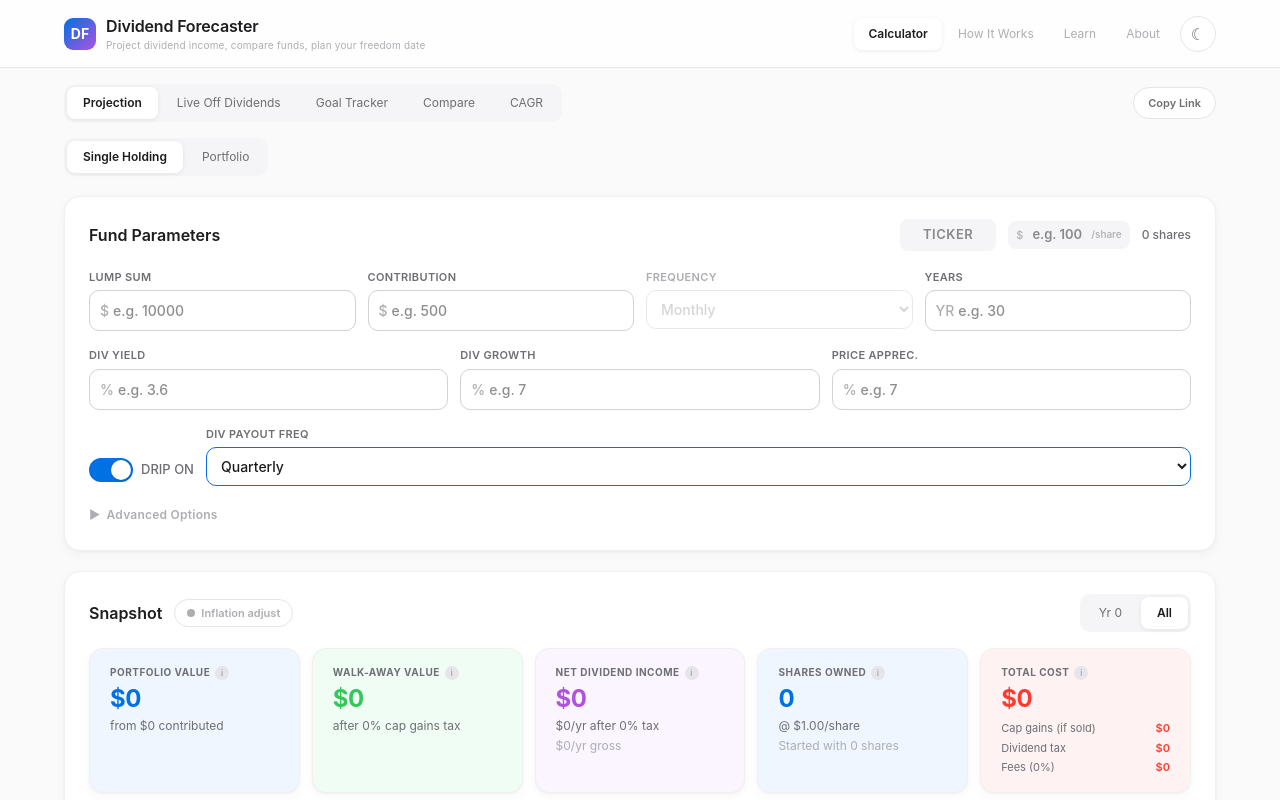
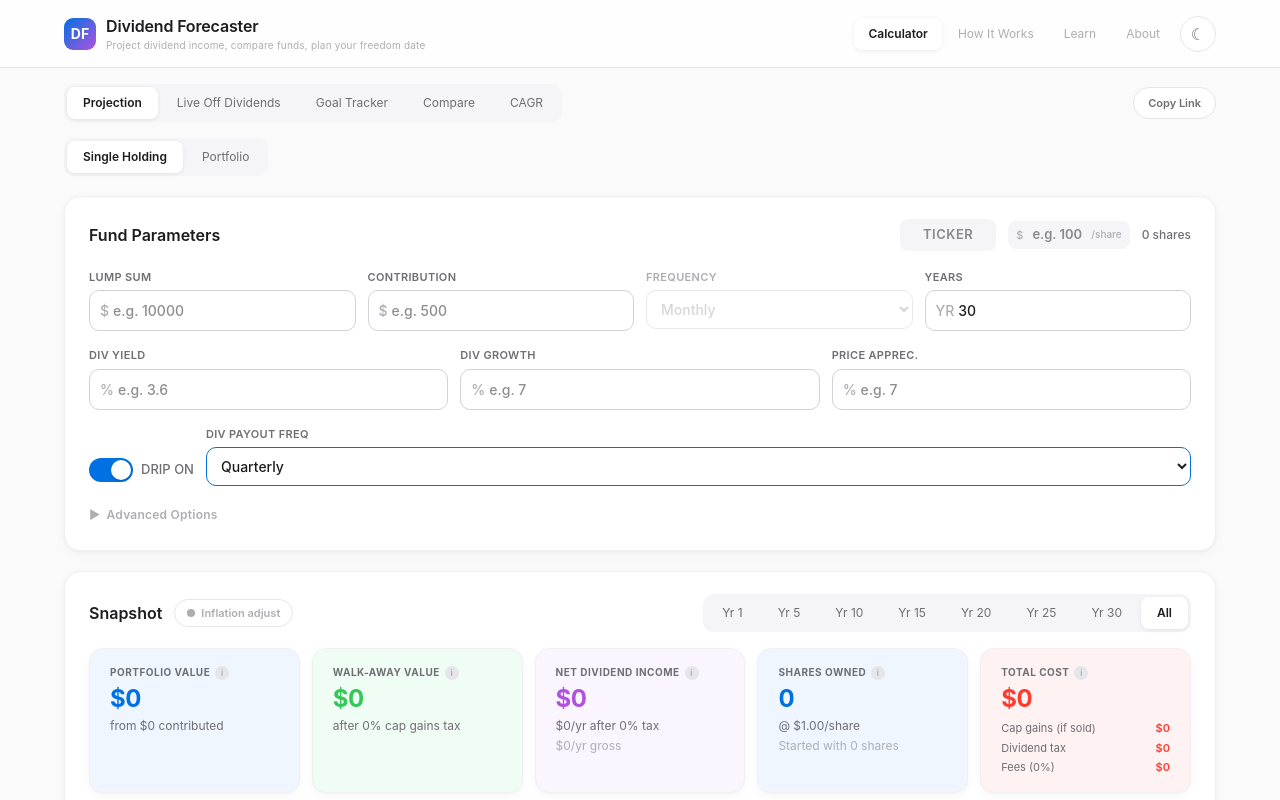
Before and after one commit to zahidrehman0777/dividend-forecaster, a React (Vite) app: page / in a window 1280 px wide. Shown: the top 800 px of the page. Built offline with nearby package versions, Linux system fonts and the light colour scheme.

Commit message:
v1.7: Years field defaults to 30 on Projection/Portfolio/LiveOff/Goal/Compare tabs

```diff
--- a/src/dividend-forecaster-v2.jsx
+++ b/src/dividend-forecaster-v2.jsx
@@ -277,7 +277,7 @@ export default function DividendForecasterV2() {
   });
 
   const defaultInp = {
-    ticker:"", lumpSum:0, contribAmt:0, contribFreq:"monthly", years:0, sharePrice:0,
+    ticker:"", lumpSum:0, contribAmt:0, contribFreq:"monthly", years:30, sharePrice:0,
     divYield:0, divGrowth:0, appreciation:0, expenseRatio:0, divTaxRate:0, capGainsTaxRate:0, drip:true,
     divFrequency:"quarterly", splitRatio:"none", splitInterval:0, costOfLiving:0, inflation:0,
   };
@@ -321,7 +321,7 @@ export default function DividendForecasterV2() {
     { id:2, ticker:"", alloc:30, divYield:0, divGrowth:0, appreciation:0, expenseRatio:0, divFrequency:"quarterly", sharePrice:0 },
     { id:3, ticker:"", alloc:20, divYield:0, divGrowth:0, appreciation:0, expenseRatio:0, divFrequency:"quarterly", sharePrice:0 },
   ]);
-  const [pfShared, setPfShared] = useState({ lumpSum:0, contribAmt:0, contribFreq:"monthly", years:0, drip:true, divTaxRate:0, capGainsTaxRate:0, inflation:0, costOfLiving:0 });
+  const [pfShared, setPfShared] = useState({ lumpSum:0, contribAmt:0, contribFreq:"monthly", years:30, drip:true, divTaxRate:0, capGainsTaxRate:0, inflation:0, costOfLiving:0 });
   const [pfChartTab, setPfChartTab] = useState("combined");
   const [pfSelectedYear, setPfSelectedYear] = useState("all");
   const [pfInflationAdj, setPfInflationAdj] = useState(false);
@@ -458,7 +458,7 @@ export default function DividendForecasterV2() {
     { id:1, name:"Fund 1", holdings:[{ id:1, ticker:"", alloc:100, sharePrice:0, divYield:0, divGrowth:0, appreciation:0, expenseRatio:0, divFrequency:"quarterly" }]},
     { id:2, name:"Fund 2", holdings:[{ id:1, ticker:"", alloc:100, sharePrice:0, divYield:0, divGrowth:0, appreciation:0, expenseRatio:0, divFrequency:"quarterly" }]},
   ]);
-  const [cmpShared, setCmpShared] = useState({ lumpSum:0, contribAmt:0, contribFreq:"monthly", years:0, drip:true, divTaxRate:0, capGainsTaxRate:0, inflation:0, chartStyle:"line" });
+  const [cmpShared, setCmpShared] = useState({ lumpSum:0, contribAmt:0, contribFreq:"monthly", years:30, drip:true, divTaxRate:0, capGainsTaxRate:0, inflation:0, chartStyle:"line" });
   const [cmpChartTab, setCmpChartTab] = useState("value");
   const [cmpSelectedYear, setCmpSelectedYear] = useState("all");
   const [cmpExpanded, setCmpExpanded] = useState(null);
```
